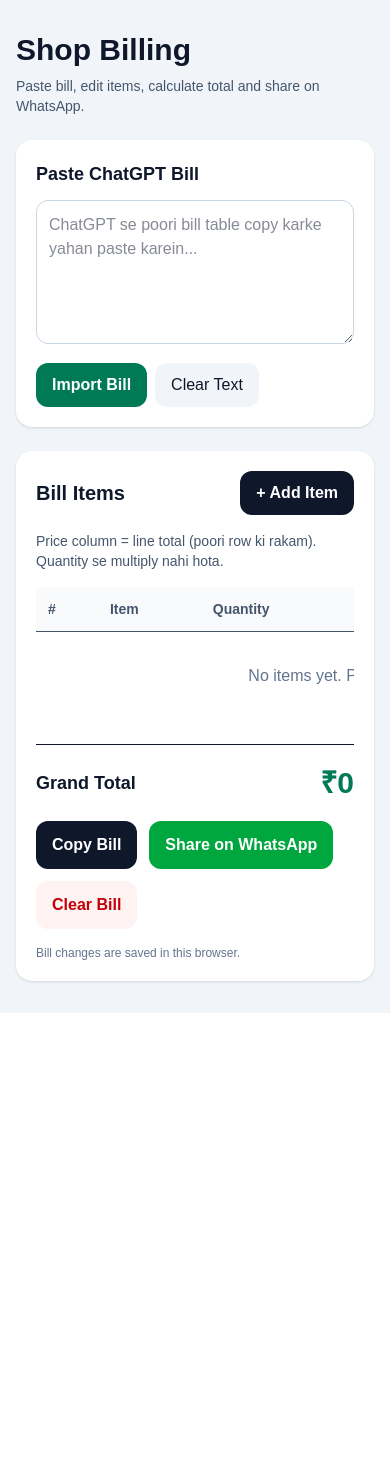
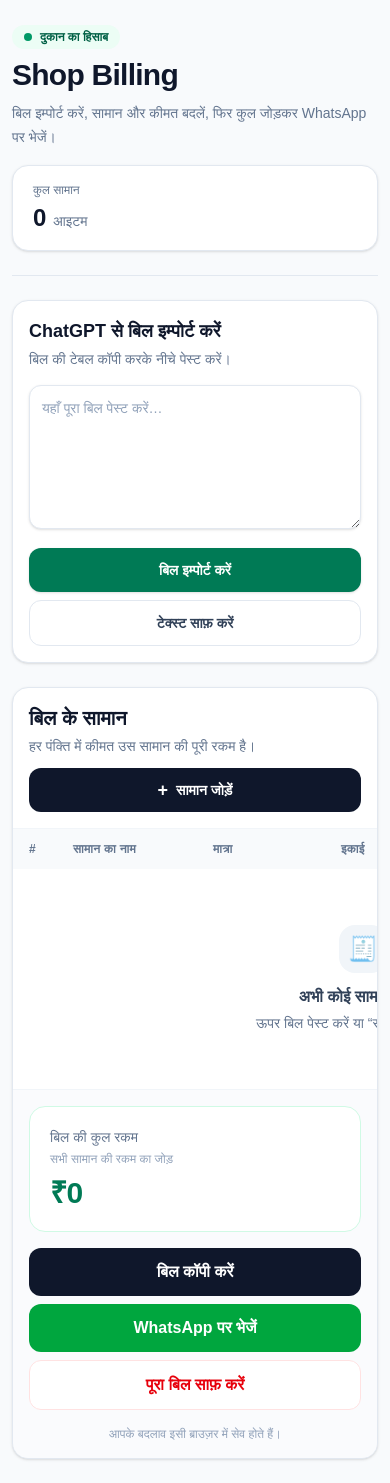
Before and after one commit to shivam9aug1996/shop-bill, a Next.js app: page / in a window 390 px wide. Before the commit the page ends 1013 px from the top, so only its background shows below. Built offline with nearby package versions, Linux system fonts and the light colour scheme.

Commit message:
Polish shop billing UI and improve responsive layout

```diff
--- a/app/page.tsx
+++ b/app/page.tsx
@@ -9,10 +9,14 @@ import {
 } from "@/lib/bill";
 import { useEffect, useState } from "react";
 
+const inputClass =
+  "w-full rounded-xl border border-slate-200 bg-white px-3 py-2.5 text-sm text-slate-900 shadow-sm outline-none transition placeholder:text-slate-400 hover:border-slate-300 focus:border-emerald-600 focus:ring-4 focus:ring-emerald-600/10";
+
 export default function Home() {
   const [items, setItems] = useState<BillItem[]>([]);
   const [pasteText, setPasteText] = useState("");
   const [message, setMessage] = useState("");
+  const [messageType, setMessageType] = useState<"success" | "error">("success");
   const [loaded, setLoaded] = useState(false);
 
   useEffect(() => {
@@ -48,27 +52,31 @@ export default function Home() {
   function importBill() {
     const parsed = parseBill(pasteText);
     if (!parsed.length) {
-      setMessage("Bill parse nahi hua. ChatGPT ki table copy karke dobara try karein.");
+      setMessageType("error");
+      setMessage("बिल समझ नहीं आया। ChatGPT की पूरी टेबल कॉपी करके दोबारा कोशिश करें।");
       return;
     }
     setItems(parsed);
     setPasteText("");
-    setMessage(`${parsed.length} items successfully import ho gaye.`);
+    setMessageType("success");
+    setMessage(`${parsed.length} सामान सफलतापूर्वक इम्पोर्ट हो गया।`);
   }
 
   function getBillText() {
     const lines = items
       .filter((item) => item.name.trim())
       .map((item, index) => `${index + 1}. ${item.name} — ${item.quantity} ${item.unit} — ₹${Number(item.price) || 0}`);
-    return `🧾 SHOP BILL\\n\\n${lines.join("\\n")}\\n\\nTotal: ₹${total.toLocaleString("en-IN")}`;
+    return `🧾 दुकान का बिल\\n\\n${lines.join("\\n")}\\n\\nकुल बिल: ₹${total.toLocaleString("en-IN")}`;
   }
 
   async function copyBill() {
     try {
       await navigator.clipboard.writeText(getBillText());
-      setMessage("Bill copied! Ab ise ChatGPT ya WhatsApp mein paste karein.");
+      setMessageType("success");
+      setMessage("बिल कॉपी हो गया। अब इसे WhatsApp पर पेस्ट कर सकते हैं।");
     } catch {
-      setMessage("Copy nahi hua. Browser clipboard permission check karein.");
+      setMessageType("error");
+      setMessage("कॉपी नहीं हुआ। ब्राउज़र की clipboard permission जाँचें।");
     }
   }
 
@@ -77,85 +85,118 @@ export default function Home() {
   }
 
   function clearBill() {
-    if (confirm("Kya aap poora bill clear karna chahte hain?")) {
+    if (confirm("क्या आप पूरा बिल साफ़ करना चाहते हैं?")) {
       setItems([]);
-      setMessage("Bill clear ho gaya.");
+      setMessageType("success");
+      setMessage("बिल साफ़ हो गया।");
     }
   }
 
-  if (!loaded) return <main className="p-8">Loading bill...</main>;
+  if (!loaded) return <main className="grid min-h-screen place-items-center bg-slate-50 text-slate-500">बिल लोड हो रहा है…</main>;
 
   return (
-    <main className="min-h-screen bg-slate-100 px-4 py-8 text-slate-900">
-      <div className="mx-auto max-w-5xl space-y-6">
-        <header>
-          <h1 className="text-3xl font-bold">Shop Billing</h1>
-          <p className="mt-2 text-sm text-slate-600">
-            Paste bill, edit items, calculate total and share on WhatsApp.
-          </p>
+    <main className="min-h-screen bg-slate-50 px-3 py-6 text-slate-900 sm:px-6 sm:py-10">
+      <div className="mx-auto max-w-6xl space-y-6">
+        <header className="flex flex-col gap-4 border-b border-slate-200 pb-6 sm:flex-row sm:items-center sm:justify-between">
+          <div>
+            <div className="mb-2 inline-flex items-center gap-2 rounded-full bg-emerald-50 px-3 py-1 text-xs font-semibold text-emerald-800">
+              <span className="h-2 w-2 rounded-full bg-emerald-600" /> दुकान का हिसाब
+            </div>
+            <h1 className="text-3xl font-bold tracking-tight sm:text-4xl">Shop Billing</h1>
+            <p className="mt-2 max-w-xl text-sm leading-6 text-slate-500">
+              बिल इम्पोर्ट करें, सामान और कीमत बदलें, फिर कुल जोड़कर WhatsApp पर भेजें।
+            </p>
+          </div>
+          <div className="rounded-2xl border border-slate-200 bg-white px-5 py-4 shadow-sm">
+            <p className="text-xs font-medium text-slate-500">कुल सामान</p>
+            <p className="mt-1 text-2xl font-bold">{items.length} <span className="text-sm font-medium text-slate-500">आइटम</span></p>
+          </div>
         </header>
 
-        <section className="rounded-2xl bg-white p-5 shadow-sm">
-          <h2 className="mb-3 text-lg font-semibold">Paste ChatGPT Bill</h2>
+        <section className="rounded-2xl border border-slate-200 bg-white p-4 shadow-sm sm:p-6">
+          <div className="mb-4">
+            <h2 className="text-lg font-bold">ChatGPT से बिल इम्पोर्ट करें</h2>
+            <p className="mt-1 text-sm text-slate-500">बिल की टेबल कॉपी करके नीचे पेस्ट करें।</p>
+          </div>
           <textarea
             value={pasteText}
             onChange={(event) => setPasteText(event.target.value)}
-            placeholder="ChatGPT se poori bill table copy karke yahan paste karein..."
-            className="min-h-36 w-full rounded-xl border border-slate-300 p-3 outline-none focus:border-emerald-600"
+            placeholder="यहाँ पूरा बिल पेस्ट करें…"
+            className={`${inputClass} min-h-36 resize-y leading-6`}
           />
-          <div className="mt-3 flex flex-wrap gap-2">
-            <button type="button" onClick={importBill} className="rounded-xl bg-emerald-700 px-4 py-2.5 font-semibold text-white">Import Bill</button>
-            <button type="button" onClick={() => setPasteText("")} className="rounded-xl bg-slate-100 px-4 py-2.5">Clear Text</button>
+          <div className="mt-3 flex flex-col gap-2 sm:flex-row">
+            <button type="button" onClick={importBill} className="rounded-xl bg-emerald-700 px-5 py-3 text-sm font-semibold text-white shadow-sm transition hover:bg-emerald-800 focus:outline-none focus:ring-4 focus:ring-emerald-700/20">
+              बिल इम्पोर्ट करें
+            </button>
+            <button type="button" onClick={() => { setPasteText(""); setMessage(""); }} className="rounded-xl border border-slate-200 bg-white px-5 py-3 text-sm font-semibold text-slate-700 transition hover:bg-slate-50">
+              टेक्स्ट साफ़ करें
+            </button>
           </div>
-          {message && <p aria-live="polite" className="mt-3 text-sm text-emerald-700">{message}</p>}
+          {message && (
+            <p aria-live="polite" className={`mt-4 rounded-xl px-4 py-3 text-sm font-medium ${messageType === "error" ? "bg-red-50 text-red-700" : "bg-emerald-50 text-emerald-800"}`}>
+              {message}
+            </p>
+          )}
         </section>
 
-        <section className="rounded-2xl bg-white p-5 shadow-sm">
-          <div className="mb-4 flex flex-wrap items-center justify-between gap-3">
-            <h2 className="text-xl font-semibold">Bill Items</h2>
-            <button type="button" onClick={addItem} className="rounded-xl bg-slate-900 px-4 py-2.5 font-semibold text-white">+ Add Item</button>
+        <section className="overflow-hidden rounded-2xl border border-slate-200 bg-white shadow-sm">
+          <div className="flex flex-col gap-3 border-b border-slate-100 p-4 sm:flex-row sm:items-center sm:justify-between sm:p-6">
+            <div>
+              <h2 className="text-xl font-bold">बिल के सामान</h2>
+              <p className="mt-1 text-sm text-slate-500">हर पंक्ति में कीमत उस सामान की पूरी रकम है।</p>
+            </div>
+            <button type="button" onClick={addItem} className="inline-flex items-center justify-center gap-2 rounded-xl bg-slate-900 px-4 py-3 text-sm font-semibold text-white transition hover:bg-slate-700">
+              <span className="text-lg leading-none">+</span> सामान जोड़ें
+            </button>
           </div>
-          <p className="mb-4 text-sm text-slate-600">
-            Price column = line total (poori row ki rakam). Quantity se multiply nahi hota.
-          </p>
+
           <div className="overflow-x-auto">
-            <table className="w-full min-w-[760px] border-collapse text-left">
+            <table className="w-full min-w-[700px] border-collapse text-left">
               <thead>
-                <tr className="border-b bg-slate-50 text-sm text-slate-600">
-                  <th className="p-3">#</th><th className="p-3">Item</th><th className="p-3">Quantity</th><th className="p-3">Unit</th><th className="p-3 text-right">Line total (₹)</th><th className="p-3">Delete</th>
+                <tr className="bg-slate-50 text-xs font-semibold uppercase tracking-wide text-slate-500">
+                  <th className="w-12 px-4 py-3">#</th>
+                  <th className="px-3 py-3">सामान का नाम</th>
+                  <th className="w-32 px-3 py-3">मात्रा</th>
+                  <th className="w-36 px-3 py-3">इकाई</th>
+                  <th className="w-40 px-3 py-3 text-right">रकम (₹)</th>
+                  <th className="w-20 px-4 py-3 text-center">हटाएँ</th>
                 </tr>
               </thead>
-              <tbody>
+              <tbody className="divide-y divide-slate-100">
                 {items.map((item, index) => (
-                  <tr key={item.id} className="border-b last:border-0">
-                    <td className="p-2">{index + 1}</td>
-                    <td className="p-2"><input value={item.name} onChange={(event) => updateItem(item.id, "name", event.target.value)} placeholder="Item name" aria-label={`Item ${index + 1} name`} className="w-40 rounded-lg border p-2" /></td>
-                    <td className="p-2"><input type="number" min="0" step="any" value={item.quantity} onChange={(event) => updateItem(item.id, "quantity", event.target.value)} aria-label={`Item ${index + 1} quantity`} className="w-24 rounded-lg border p-2" /></td>
-                    <td className="p-2">
-                      <select value={item.unit} onChange={(event) => updateItem(item.id, "unit", event.target.value)} aria-label={`Item ${index + 1} unit`} className="w-28 rounded-lg border bg-white p-2">
+                  <tr key={item.id} className="transition-colors hover:bg-slate-50/70">
+                    <td className="px-4 py-3 text-sm font-medium text-slate-400">{index + 1}</td>
+                    <td className="px-3 py-3"><input value={item.name} onChange={(event) => updateItem(item.id, "name", event.target.value)} placeholder="जैसे चीनी" aria-label={`सामान ${index + 1} का नाम`} className={inputClass} /></td>
+                    <td className="px-3 py-3"><input type="number" min="0" step="any" value={item.quantity} onChange={(event) => updateItem(item.id, "quantity", event.target.value)} aria-label={`सामान ${index + 1} की मात्रा`} className={inputClass} /></td>
+                    <td className="px-3 py-3">
+                      <select value={item.unit} onChange={(event) => updateItem(item.id, "unit", event.target.value)} aria-label={`सामान ${index + 1} की इकाई`} className={`${inputClass} cursor-pointer`}>
                         {[...new Set([...UNITS, item.unit])].map((unit) => <option key={unit} value={unit}>{unit}</option>)}
                       </select>
                     </td>
-                    <td className="p-2"><input type="number" min="0" step="0.01" value={item.price} onChange={(event) => updateItem(item.id, "price", event.target.value)} aria-label={`Item ${index + 1} line total`} className="w-28 rounded-lg border p-2 text-right" /></td>
-                    <td className="p-2"><button type="button" onClick={() => setItems((current) => current.filter((row) => row.id !== item.id))} className="rounded-lg bg-red-50 px-3 py-2 text-red-700" aria-label={`Delete ${item.name || "item"}`}>✕</button></td>
+                    <td className="px-3 py-3"><div className="relative"><span className="pointer-events-none absolute left-3 top-1/2 -translate-y-1/2 text-sm text-slate-400">₹</span><input type="number" min="0" step="0.01" value={item.price} onChange={(event) => updateItem(item.id, "price", event.target.value)} aria-label={`सामान ${index + 1} की रकम`} className={`${inputClass} pl-7 text-right font-semibold tabular-nums`} /></div></td>
+                    <td className="px-4 py-3 text-center"><button type="button" onClick={() => setItems((current) => current.filter((row) => row.id !== item.id))} className="inline-flex h-10 w-10 items-center justify-center rounded-xl text-lg text-slate-400 transition hover:bg-red-50 hover:text-red-600 focus:outline-none focus:ring-4 focus:ring-red-100" aria-label={`${item.name || "सामान"} हटाएँ`}>×</button></td>
                   </tr>
                 ))}
-                {items.length === 0 && <tr><td colSpan={6} className="p-8 text-center text-slate-500">No items yet. Paste a bill above or add an item.</td></tr>}
+                {items.length === 0 && <tr><td colSpan={6} className="px-6 py-14 text-center"><div className="mx-auto mb-3 grid h-12 w-12 place-items-center rounded-2xl bg-slate-100 text-2xl">🧾</div><p className="font-semibold text-slate-700">अभी कोई सामान नहीं है</p><p className="mt-1 text-sm text-slate-500">ऊपर बिल पेस्ट करें या “सामान जोड़ें” दबाएँ।</p></td></tr>}
               </tbody>
             </table>
           </div>
-          <div className="mt-6 flex flex-wrap items-center justify-between gap-4 border-t pt-5">
-            <span className="text-lg font-semibold">Grand Total</span>
-            <span className="text-3xl font-bold text-emerald-700">₹{total.toLocaleString("en-IN", { maximumFractionDigits: 2 })}</span>
+
+          <div className="border-t border-slate-100 bg-slate-50/70 p-4 sm:p-6">
+            <div className="flex flex-col gap-2 rounded-2xl border border-emerald-100 bg-white p-5 sm:flex-row sm:items-center sm:justify-between">
+              <div>
+                <p className="text-sm font-medium text-slate-500">बिल की कुल रकम</p>
+                <p className="mt-1 text-xs text-slate-400">सभी सामान की रकम का जोड़</p>
+              </div>
+              <p className="text-3xl font-bold tracking-tight text-emerald-700 sm:text-4xl">₹{total.toLocaleString("en-IN", { maximumFractionDigits: 2 })}</p>
+            </div>
+            <div className="mt-4 grid grid-cols-1 gap-2 sm:grid-cols-3">
+              <button type="button" onClick={copyBill} className="rounded-xl bg-slate-900 px-4 py-3 font-semibold text-white transition hover:bg-slate-700">बिल कॉपी करें</button>
+              <button type="button" onClick={shareWhatsApp} className="rounded-xl bg-green-600 px-4 py-3 font-semibold text-white transition hover:bg-green-700">WhatsApp पर भेजें</button>
+              <button type="button" onClick={clearBill} className="rounded-xl border border-red-100 bg-white px-4 py-3 font-semibold text-red-600 transition hover:bg-red-50">पूरा बिल साफ़ करें</button>
+            </div>
+            <p className="mt-4 text-center text-xs text-slate-400">आपके बदलाव इसी ब्राउज़र में सेव होते हैं।</p>
           </div>
-          <div className="mt-5 flex flex-wrap gap-3">
-            <button type="button" onClick={copyBill} className="rounded-xl bg-slate-900 px-4 py-3 font-semibold text-white">Copy Bill</button>
-            <button type="button" onClick={shareWhatsApp} className="rounded-xl bg-green-600 px-4 py-3 font-semibold text-white">Share on WhatsApp</button>
-            <button type="button" onClick={clearBill} className="rounded-xl bg-red-50 px-4 py-3 font-semibold text-red-700">Clear Bill</button>
-          </div>
-          <p className="mt-4 text-xs text-slate-500">
-            Bill changes are saved in this browser.
-          </p>
         </section>
       </div>
     </main>
```
